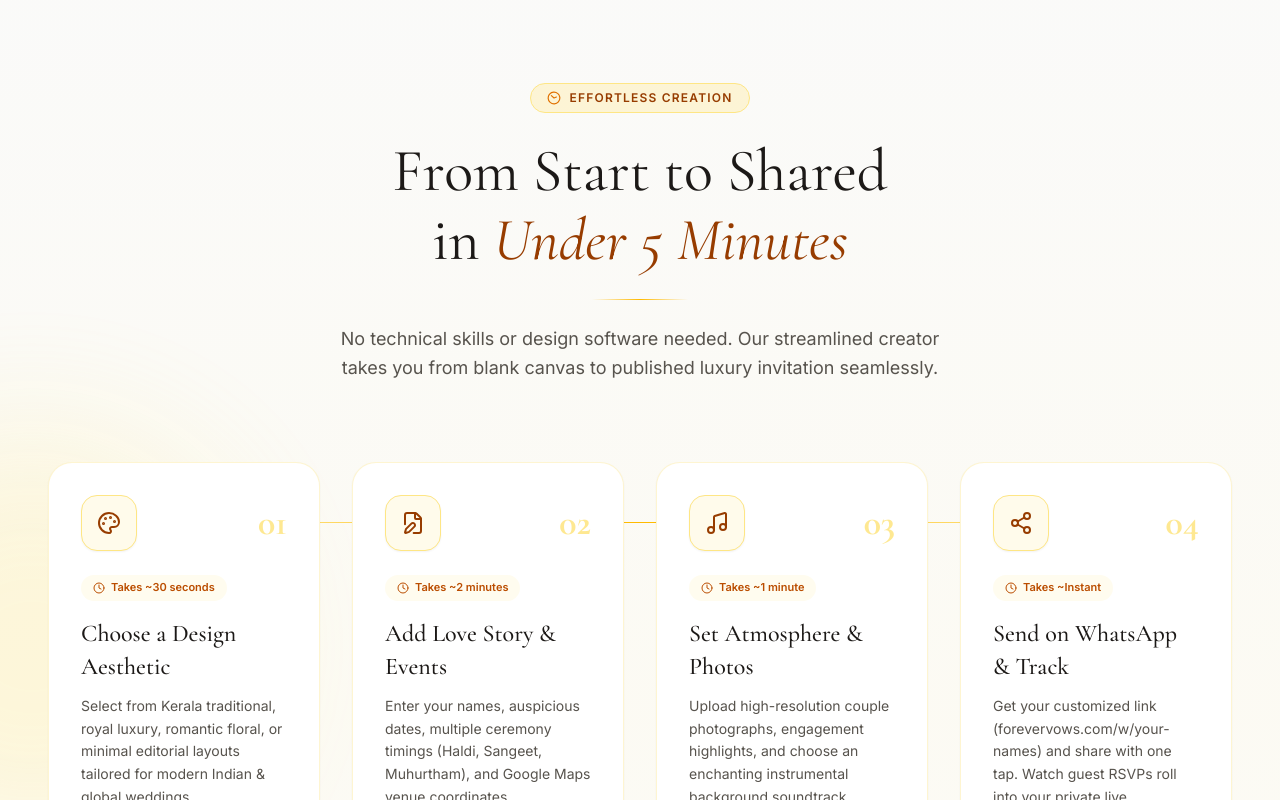
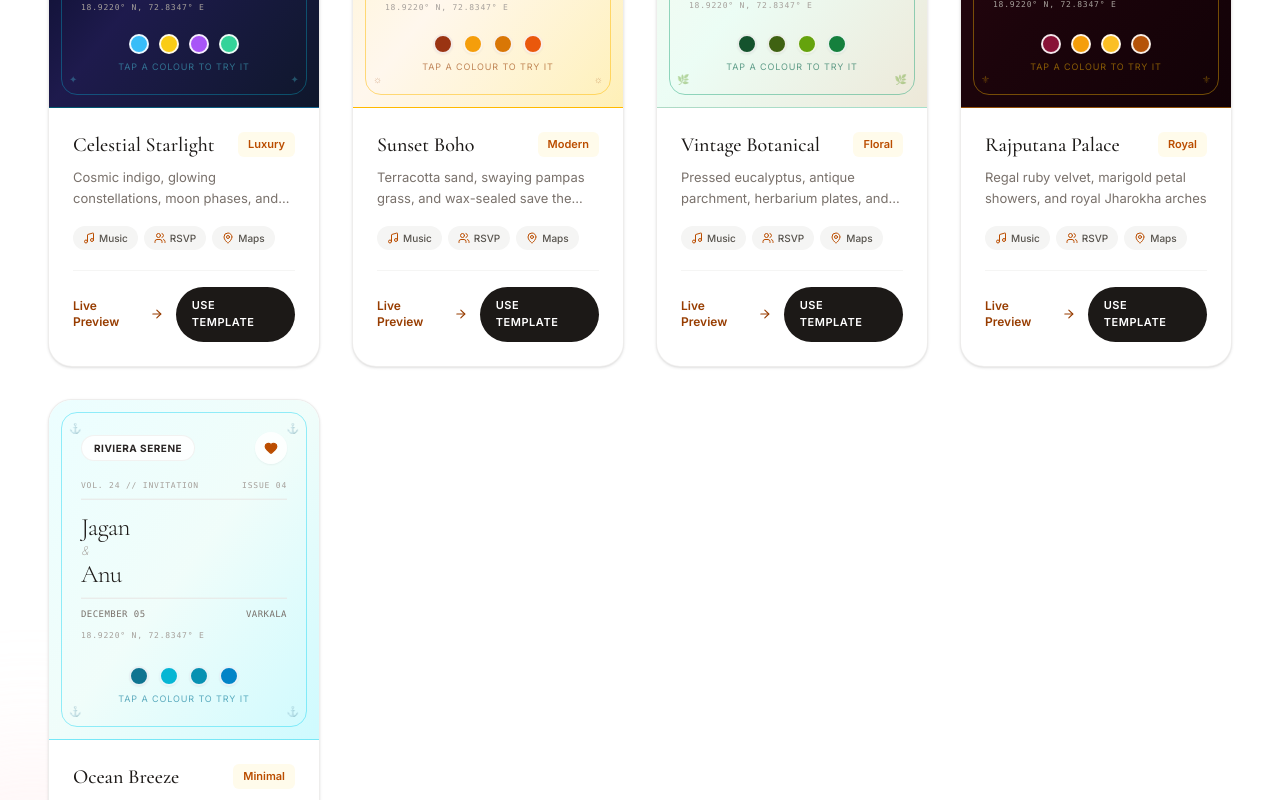
Before and after one commit to jaganprasad093/Forever-wedding-web, a Next.js app: page / in a window 1280 px wide. Shown: the part 5240-6040 px from the top of the page. Built offline with nearby package versions, Linux system fonts and the light colour scheme.

Commit message:
feat: add new wedding invitation templates and corresponding themes

```diff
--- a/src/app/templates/page.tsx
+++ b/src/app/templates/page.tsx
@@ -45,6 +45,36 @@ const previewStyles: Record<string, { bg: string; text: string; accent: string;
     accent: 'border-rose-300',
     rule: 'bg-rose-600',
   },
+  'template-celestial-starlight': {
+    bg: 'bg-gradient-to-br from-slate-950 via-indigo-950 to-slate-900',
+    text: 'text-cyan-200',
+    accent: 'border-cyan-400',
+    rule: 'bg-cyan-400',
+  },
+  'template-sunset-boho': {
+    bg: 'bg-gradient-to-br from-amber-100 via-orange-50 to-amber-200',
+    text: 'text-amber-950',
+    accent: 'border-amber-500',
+    rule: 'bg-amber-600',
+  },
+  'template-vintage-botanical': {
+    bg: 'bg-gradient-to-br from-[#faf7ee] via-emerald-50 to-[#ede8d8]',
+    text: 'text-emerald-950',
+    accent: 'border-emerald-600',
+    rule: 'bg-emerald-700',
+  },
+  'template-rajputana-palace': {
+    bg: 'bg-gradient-to-br from-[#2e0712] via-[#1c040b] to-[#120207]',
+    text: 'text-amber-300',
+    accent: 'border-amber-400',
+    rule: 'bg-amber-500',
+  },
+  'template-ocean-breeze': {
+    bg: 'bg-gradient-to-br from-cyan-50 via-teal-50 to-cyan-100',
+    text: 'text-cyan-950',
+    accent: 'border-cyan-400',
+    rule: 'bg-cyan-600',
+  },
 }
 
 const categoryColors: Record<string, string> = {
@@ -53,6 +83,9 @@ const categoryColors: Record<string, string> = {
   minimal: 'bg-stone-100 text-stone-700',
   floral: 'bg-rose-100 text-rose-700',
   luxury: 'bg-yellow-100 text-yellow-700',
+  modern: 'bg-orange-100 text-orange-700',
+  elegant: 'bg-teal-100 text-teal-700',
+  traditional: 'bg-amber-100 text-amber-800',
 }
 
 function TemplateCard({
--- a/src/components/dashboard/DashboardInvitationCard.tsx
+++ b/src/components/dashboard/DashboardInvitationCard.tsx
@@ -75,6 +75,46 @@ const templateThemeMap: Record<
     accentColor: 'text-[#ab5667]',
     tagBg: 'bg-[#f7d6dc]/70 text-[#7a3240] border-[#eec2cb]',
     fontStyle: 'font-serif italic',
+  },
+  'template-celestial-starlight': {
+    name: 'Celestial Starlight',
+    cardBg: 'from-[#030712] via-[#0f172a] to-[#1e1b4b]',
+    textColor: 'text-[#e0f2fe]',
+    accentColor: 'text-[#38bdf8]',
+    tagBg: 'bg-cyan-950/80 text-cyan-200 border-cyan-800',
+    fontStyle: 'font-serif tracking-wide',
+  },
+  'template-sunset-boho': {
+    name: 'Sunset Boho',
+    cardBg: 'from-[#fffbeb] via-[#fef3c7] to-[#fed7aa]',
+    textColor: 'text-[#9a3412]',
+    accentColor: 'text-[#c2410c]',
+    tagBg: 'bg-amber-100 text-amber-900 border-amber-300',
+    fontStyle: 'font-serif',
+  },
+  'template-vintage-botanical': {
+    name: 'Vintage Botanical',
+    cardBg: 'from-[#faf7ee] via-[#f7f5ed] to-[#ede8d8]',
+    textColor: 'text-[#14532d]',
+    accentColor: 'text-[#15803d]',
+    tagBg: 'bg-emerald-100 text-emerald-900 border-emerald-300',
+    fontStyle: 'font-serif italic',
+  },
+  'template-rajputana-palace': {
+    name: 'Rajputana Palace',
+    cardBg: 'from-[#2e0712] via-[#1c040b] to-[#120207]',
+    textColor: 'text-[#fef08a]',
+    accentColor: 'text-[#f59e0b]',
+    tagBg: 'bg-amber-950 text-amber-300 border-amber-800',
+    fontStyle: 'font-serif tracking-wider',
+  },
+  'template-ocean-breeze': {
+    name: 'Ocean Breeze',
+    cardBg: 'from-[#f0fdfa] via-[#e6fffa] to-[#ccfbf1]',
+    textColor: 'text-[#0e7490]',
+    accentColor: 'text-[#0891b2]',
+    tagBg: 'bg-cyan-100 text-cyan-900 border-cyan-300',
+    fontStyle: 'font-serif',
   },
 }
 
--- a/src/components/landing/TemplatesPreviewSection.tsx
+++ b/src/components/landing/TemplatesPreviewSection.tsx
@@ -97,11 +97,116 @@ const templateList = [
     date: 'March 22, 2027',
     venue: 'Alibaug, Maharashtra',
   },
+  {
+    name: 'Celestial Starlight',
+    tagline: 'Cosmic indigo, glowing constellations, moon phases, and shooting stars',
+    category: 'Luxury',
+    badge: 'Starlit Edition',
+    slug: 'celestial-starlight',
+    motif: '✦',
+    previewTheme: {
+      bg: 'bg-gradient-to-br from-slate-950 via-indigo-950 to-slate-900',
+      border: 'border-cyan-400/40',
+      accent: 'text-cyan-200',
+      subAccent: 'text-cyan-300/70',
+      seal: 'bg-cyan-500 text-slate-950 font-bold',
+      frame: 'border-cyan-400/30',
+    },
+    accents: ['#38bdf8', '#facc15', '#a855f7', '#34d399'],
+    sampleBride: 'Anu Nair',
+    sampleGroom: 'Jagan Prasad',
+    date: 'April 14, 2027',
+    venue: 'Ladakh, India',
+  },
+  {
+    name: 'Sunset Boho',
+    tagline: 'Terracotta sand, swaying pampas grass, and wax-sealed save the date',
+    category: 'Modern',
+    badge: 'Golden Hour',
+    slug: 'sunset-boho',
+    motif: '☼',
+    previewTheme: {
+      bg: 'bg-gradient-to-br from-amber-100 via-orange-50 to-amber-200/60',
+      border: 'border-amber-400',
+      accent: 'text-amber-950',
+      subAccent: 'text-amber-800',
+      seal: 'bg-amber-700 text-amber-50',
+      frame: 'border-amber-400/50',
+    },
+    accents: ['#9a3412', '#f59e0b', '#d97706', '#ea580c'],
+    sampleBride: 'Anu Mehta',
+    sampleGroom: 'Jagan Prasad',
+    date: 'May 08, 2027',
+    venue: 'Jaisalmer, Rajasthan',
+  },
+  {
+    name: 'Vintage Botanical',
+    tagline: 'Pressed eucalyptus, antique parchment, herbarium plates, and olive leaves',
+    category: 'Floral',
+    badge: 'Herbarium',
+    slug: 'vintage-botanical',
+    motif: '🌿',
+    previewTheme: {
+      bg: 'bg-gradient-to-br from-[#faf7ee] via-emerald-50 to-[#ede8d8]',
+      border: 'border-emerald-600/30',
+      accent: 'text-emerald-950',
+      subAccent: 'text-emerald-800',
+      seal: 'bg-emerald-800 text-emerald-50',
+      frame: 'border-emerald-600/40',
+    },
+    accents: ['#14532d', '#3f6212', '#65a30d', '#15803d'],
+    sampleBride: 'Anu Nair',
+    sampleGroom: 'Jagan Prasad',
+    date: 'June 19, 2027',
+    venue: 'Munnar, Kerala',
+  },
+  {
+    name: 'Rajputana Palace',
+    tagline: 'Regal ruby velvet, marigold petal showers, and royal Jharokha arches',
+    category: 'Royal',
+    badge: 'Heritage Imperial',
+    slug: 'rajputana-palace',
+    motif: '⚜',
+    previewTheme: {
+      bg: 'bg-gradient-to-br from-[#2e0712] via-[#1c040b] to-[#120207]',
+      border: 'border-amber-500/50',
+      accent: 'text-amber-300',
+      subAccent: 'text-amber-400/80',
+      seal: 'bg-amber-500 text-stone-950 font-bold',
+      frame: 'border-amber-400/40',
+    },
+    accents: ['#881337', '#f59e0b', '#fbbf24', '#b45309'],
+    sampleBride: 'Anu Singhania',
+    sampleGroom: 'Jagan Prasad',
+    date: 'November 28, 2027',
+    venue: 'Jaipur, Rajasthan',
+  },
+  {
+    name: 'Ocean Breeze',
+    tagline: 'Coastal aquamarine, rolling sea wave ripples, and message-in-a-bottle',
+    category: 'Minimal',
+    badge: 'Riviera Serene',
+    slug: 'ocean-breeze',
+    motif: '⚓',
+    previewTheme: {
+      bg: 'bg-gradient-to-br from-cyan-50 via-teal-50 to-cyan-100',
+      border: 'border-cyan-400/50',
+      accent: 'text-cyan-950',
+      subAccent: 'text-cyan-700',
+      seal: 'bg-cyan-700 text-white',
+      frame: 'border-cyan-400/40',
+    },
+    accents: ['#0e7490', '#06b6d4', '#0891b2', '#0284c7'],
+    sampleBride: 'Anu Nair',
+    sampleGroom: 'Jagan Prasad',
+    date: 'December 05, 2027',
+    venue: 'Varkala, Kerala',
+  },
 ]
 
 type Template = (typeof templateList)[number]
 
-const categories = ['All', 'Traditional', 'Royal', 'Floral', 'Minimal']
+const categories = ['All', 'Traditional', 'Royal', 'Floral', 'Minimal', 'Luxury', 'Modern']
 
 /* ─── Animation variants ─────────────────────────────────────────────── */
 const fadeUp = {
```
